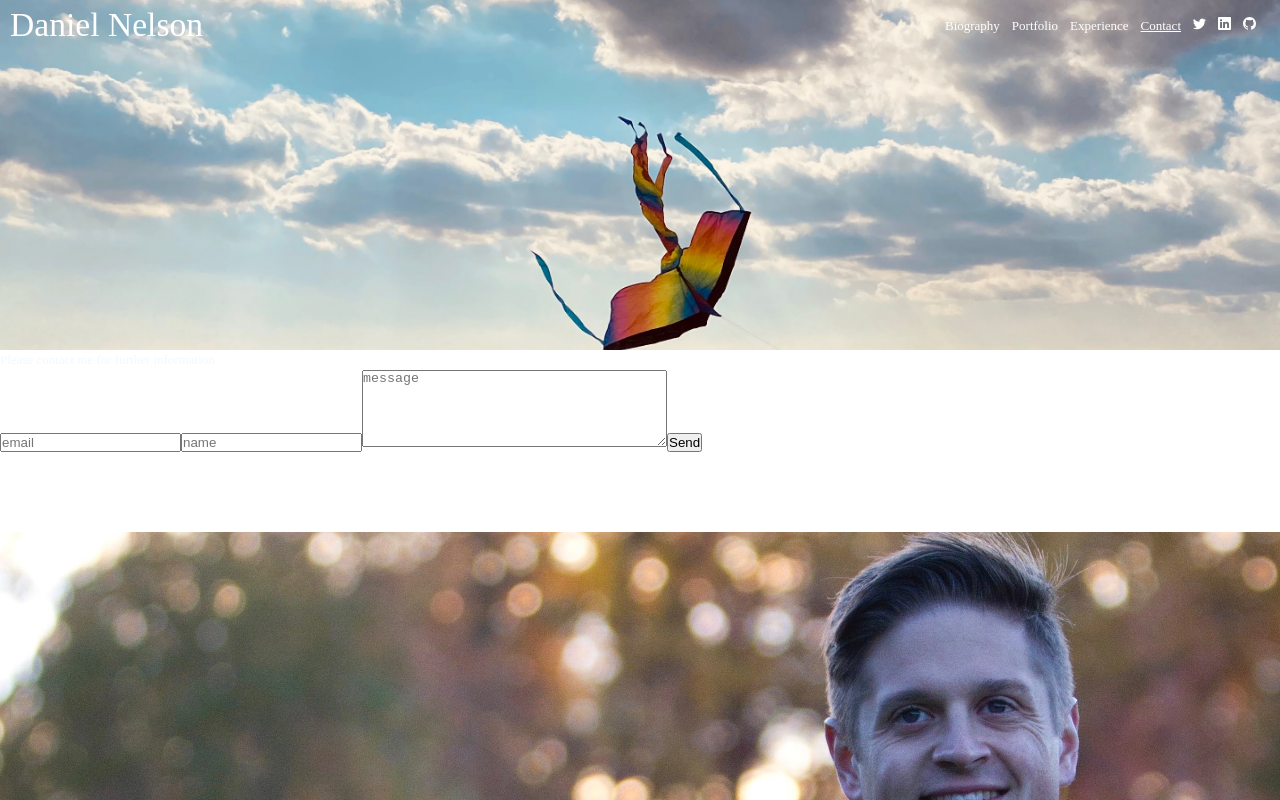
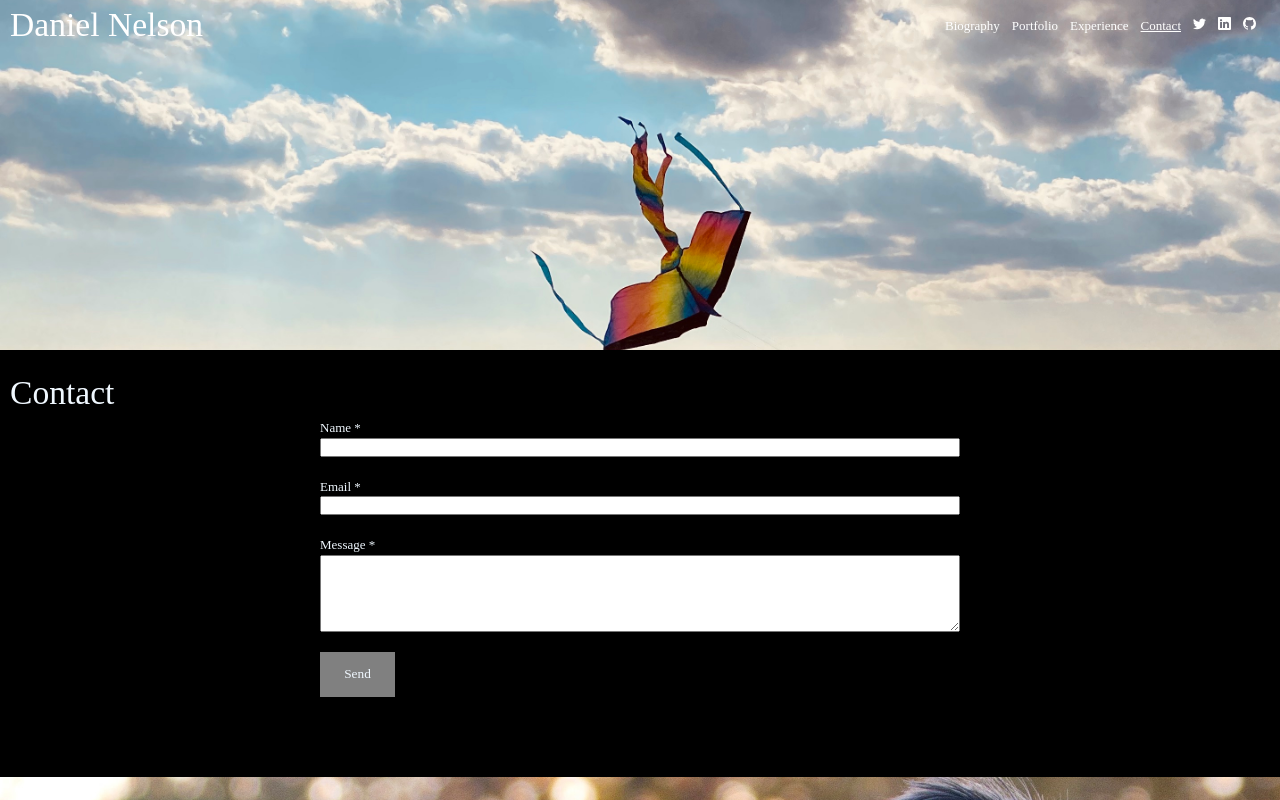
Before and after one commit to dannelson714/Web-Dev-Portfolio, a React (Create React App) app: page /contact in a window 1280 px wide. Shown: the top 800 px of the page. Built offline with nearby package versions, Linux system fonts and the light colour scheme.

Commit message:
Finished styling Contact page

```diff
--- a/src/pages/contact.js
+++ b/src/pages/contact.js
@@ -5,6 +5,8 @@ import emailjs from '@emailjs/browser';
 import Header from './components/header'
 import Footer from './components/footer'
 import backgroundPic from '../images/IMG_1766 6.jpeg'
+import "../styles/Contact.css"
+
 
 
 function Contact() {
@@ -90,25 +92,32 @@ function Contact() {
         // position: "relative",
         }}>
       </div>
+      <div className="contactPage">
+         <br>
+        </br>
         <div>
-        <p>Please contact me for further information {name}</p>
+          <p className="contactTitle">Contact</p>
           <form ref={form} onSubmit={sendEmail} className="form" id="contactForm">
+            <p className="nameName">Name *</p>
+            <input
+              value={name}
+              name="name"
+              onChange={handleInputChange}
+              onBlur={handleOnBlur}
+              type="name"
+            />
+            <p className="nameName"></p>
+            <div style={{height: "20px", width:"100%", clear:"both"}}></div>
+            <p>Email *</p>
             <input
               value={email}
               name="email"
               onChange={handleInputChange}
               onBlur={handleOnBlur}
               type="email"
-            placeholder="email"
             />
-          <input
-            value={name}
-            name="name"
-            onChange={handleInputChange}
-            onBlur={handleOnBlur}
-            type="text"
-            placeholder="name"
-          />
+            <div style={{height: "20px", width:"100%", clear:"both"}}></div>
+            <p>Message *</p>
             <textarea
               value={message}
               form="contactForm"
@@ -117,9 +126,9 @@ function Contact() {
               cols="36"
               onChange={handleInputChange}
               onBlur={handleOnBlur}
-            placeholder="message"
             />
-          <input type="submit" value="Send" />
+            <div style={{height: "20px", width:"100%", clear:"both"}}></div>
+            <input className="subBtn" type="submit" value="Send" />
             </form>
 
           {errorMessage && (
@@ -129,6 +138,7 @@ function Contact() {
           )}
         </div>
         <div style={{height: "80px", width:"100%", clear:"both"}}></div>
+      </div>
       <Footer />
     </div>
   );
--- a/src/pages/portfolio.js
+++ b/src/pages/portfolio.js
@@ -42,7 +42,7 @@ export default function Portfolio(props) {
                                         data-mdb-ripple-color="dark">
                                         <Github />
                                     </a>
-                                    <p>    </p>
+                                    <p className="random">    </p>
                                     <a
                                     className="btn btn-link btn-floating btn-lg text-dark m-1 github"
                                     role="button"
--- a/src/pages/projects.js
+++ b/src/pages/projects.js
@@ -43,7 +43,7 @@ const projects = [
   img: phillyPlannerPic,
   githubURL: "https://github.com/dannelson714/philly-planner",
   deployedURL: "https://sheltered-lowlands-05757.herokuapp.com/",
-  tech: "React | Apollo | GraphQL| Express | Mongoose | BCrypt | JWT"
+  tech: "React | Apollo | GraphQL | Express | Mongoose | BCrypt | JWT"
 },
 {
   id: 5,
--- /dev/null
+++ b/src/styles/Contact.css
@@ -0,0 +1,27 @@
+.contactPage {
+    background-color: black;
+}
+
+.contactTitle {
+    margin-left: 10px;
+    font-size: 2.1rem;
+    font-weight: 500;
+}
+
+.form {
+    display: flex;
+    flex-direction: column;
+    width: 50%;
+    margin: auto;
+}
+
+.subBtn {
+    width: 75px;
+    height: 45px;
+    font-family:'Times New Roman', Times, serif;
+    background-color: gray;
+    color: aliceblue;
+    border: 0px;
+
+
+}
```
Also changed, not shown: src/styles/Portfolio.css (line endings or trailing spaces). Lines whose indentation alone changed are shown as unchanged.
